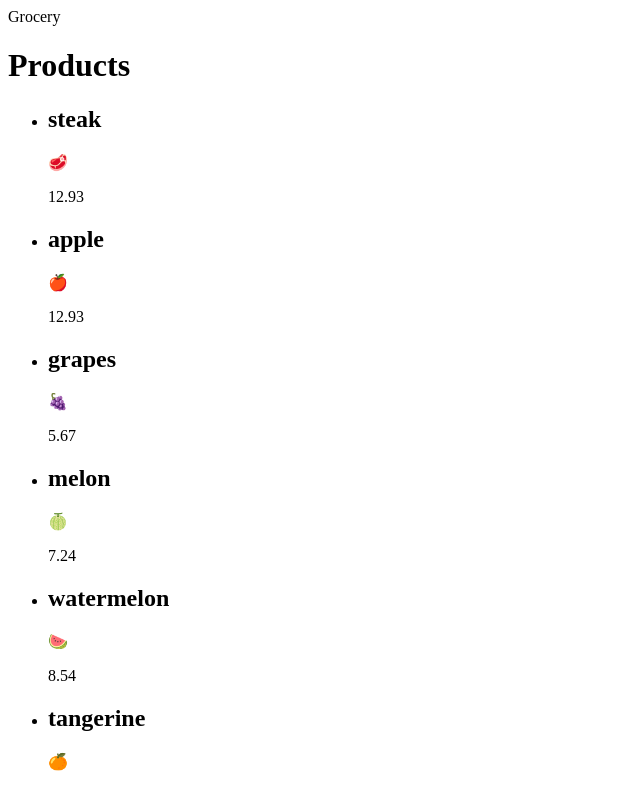
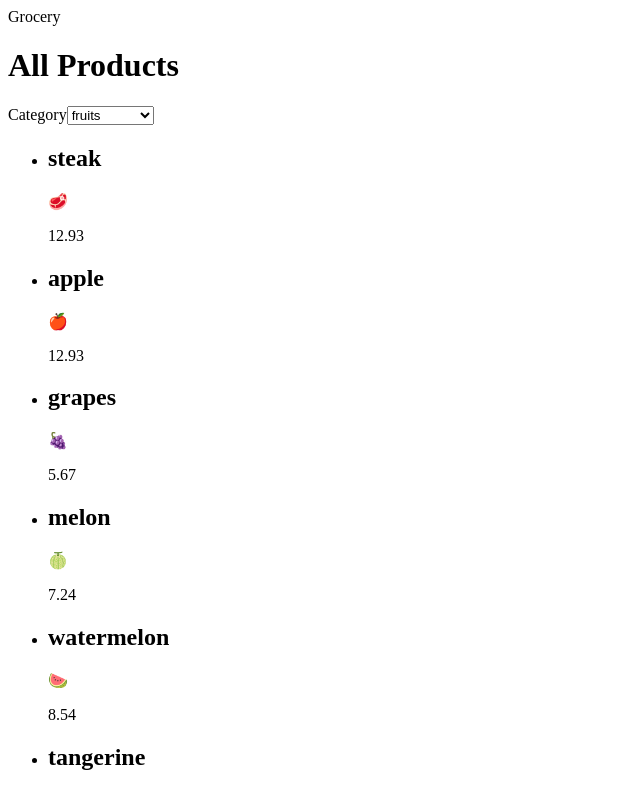
Before and after one commit to jtreeves/grocery-react, a React (Create React App) app: page /products in a window 1280 px wide. Shown: the top 788 px of the page, without its empty margins (0-640 px from the left). Built offline with nearby package versions, Linux system fonts and the light colour scheme.

Commit message:
[Products] Add form to change category

```diff
--- a/src/components/Products/Products.tsx
+++ b/src/components/Products/Products.tsx
@@ -8,9 +8,28 @@ function Products(): JSX.Element {
     const [category, setCategory] = useState<string>('All Products')
     const [products, setProducts] = useState<Product[]>(productsData)
 
+    const handleCategory = (event: any) => {
+        setCategory(event.target.value)
+    }
+
+    const categoryOptions = categoriesData.map((category, index) => {
+        return (
+            <option value={category.name} key={index}>
+                {category.name}
+            </option>
+        )
+    })
+
     return (
         <>
-            <h1>Products</h1>
+            <h1>{category}</h1>
+
+            <form onChange={handleCategory}>
+                <label htmlFor='category'>Category</label>
+                <select name='category'>
+                    {categoryOptions}
+                </select>
+            </form>
 
             <ProductsList products={products} />
         </>
```
